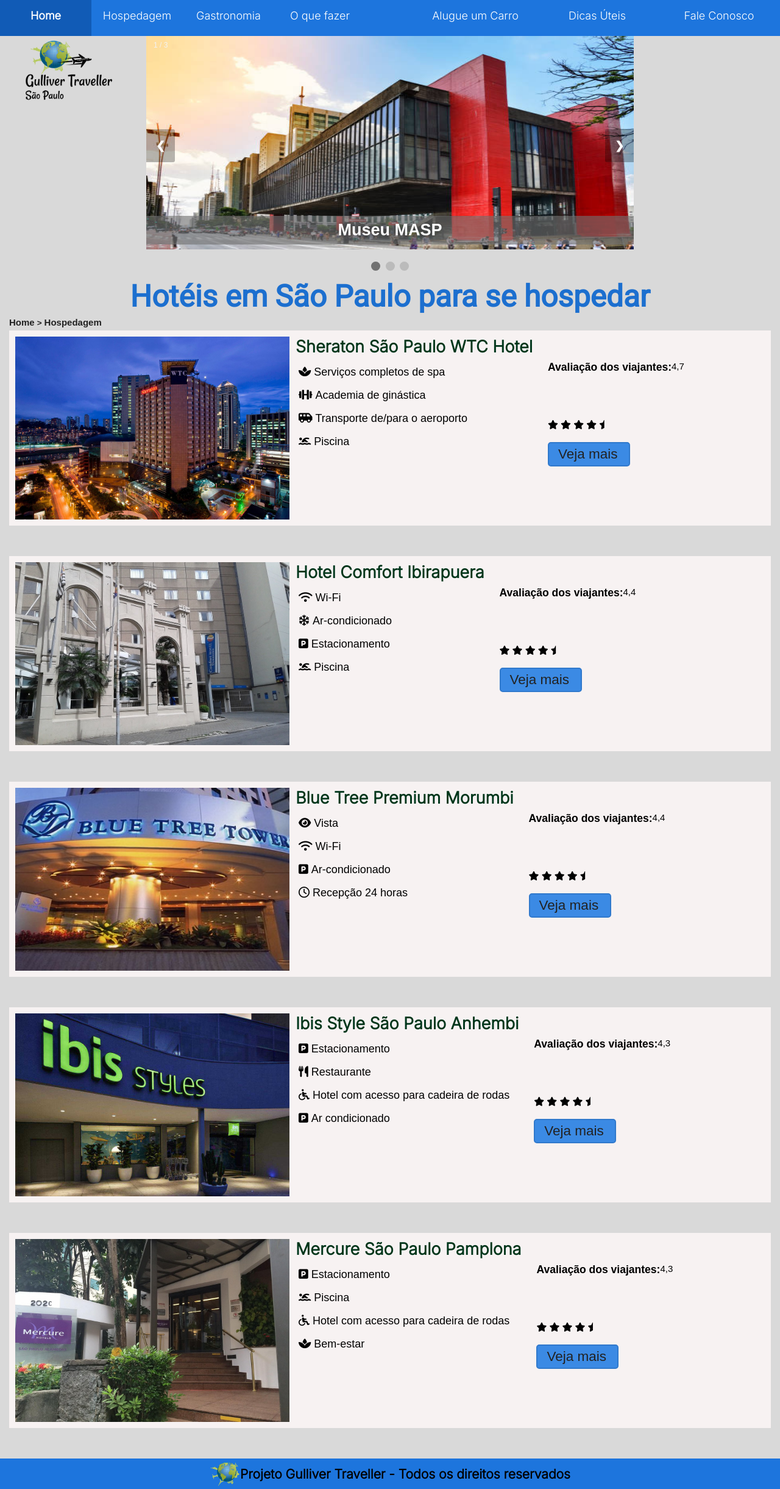
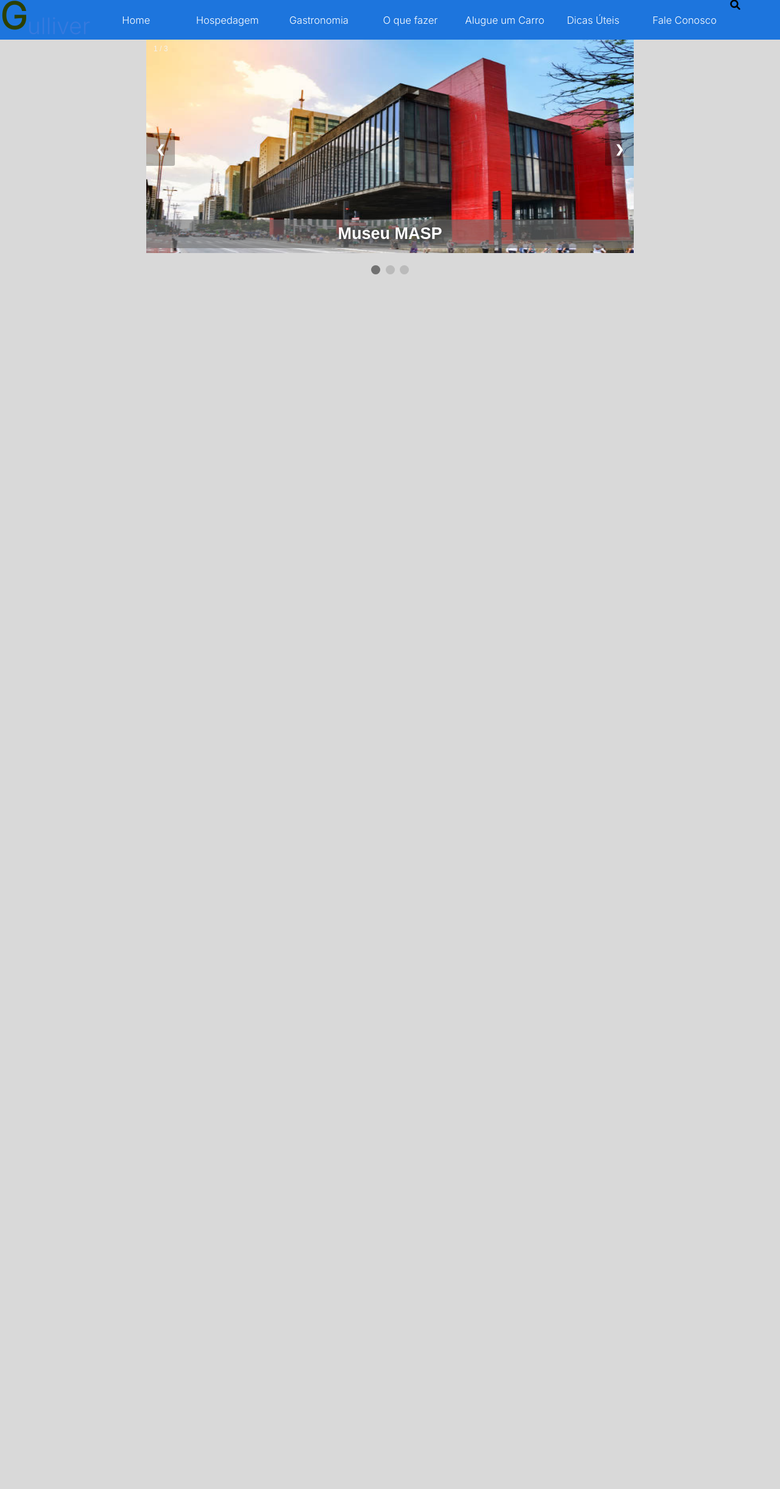
Before and after one commit to AnnylysMedeiros/Gulliver-Traveller--Projeto-FIAP, a PHP site: page / in a window 1280 px wide. Shown: the whole page at 61% size. After the commit the page ends 450 px from the top, so only its background shows below. Run offline with PHP 8.4, Linux system fonts and the light colour scheme; some web fonts are replaced.

Commit message:
Alteração no menu, criação da pagina inicial do site.

```diff
--- a/css/style.css
+++ b/css/style.css
@@ -18,48 +18,51 @@
 }
 
 /*Inicio da estilização do menu */
-.menu_cabecalho {
-    height: 59px;
-    display: block;
-    position: relative;
+
+.corverde {
+    margin-top: -10px;
+    color: #2C4001;
+    font-size: 4rem;
+    font-weight: 900;
+}
+
+.corazul {
+    color: #377ADE;
+    font-size: 2.5rem;
+    margin-top: 20px;
+    font-weight: 500;
+}
+
+.menu,
+.rodape {
     background-color: #1D75DD;
+    display: flex;
+    height: 100%;
+    font-family: 'Inter', sans-serif;
+    font-size: 1.1rem;
+    font-weight: 500;
+    z-index: 10;
 }
 
 .menu a {
     padding: 15px;
     width: 100%;
-    display: block;
+    display: flex;
+    justify-content: center;
+    flex-direction: column;
+    white-space: nowrap;
     text-decoration: none;
     text-align: center;
-    background-color: #1D75DD;
     color: #fff;
     /* #00361B; */
     transition: background-color 1s ease, color 0.9s ease;
 }
 
-.right-floating {
-    justify-content: flex-end;
-}
-
-.left-floating {
-    float: left;
-    justify-content: flex-start;
-}
-
-.menu,
-.rodape {
-    display: flex;
-    height: 100%;
-    font-family: 'Inter', sans-serif;
-    font-size: 1.2rem;
-    font-weight: 500;
-    z-index: 10;
-}
-
 /*Estilização das listas */
 .menu ul {
     list-style: none;
-    position: relative;
+    /* position: relative; */
+
 }
 
 .menuleft>ul>li {
@@ -77,8 +80,15 @@
     position: absolute;
     margin-top: 52px;
     visibility: hidden;
+    background-color: #115bb6;
     z-index: 15;
 }
+
+.menu ul ul li {
+    background-color: #1D75DD;
+
+}
+
 
 .menuleft ul li:hover ul {
     visibility: visible;
@@ -87,16 +97,19 @@
 .menu li:hover>a {
     background-color: #115bb6;
     color: #fff;
-    font-weight: 600;
+    font-size: 1.13rem;
     transition: background-color 1.2s ease, color 0.9s ease;
+}
 
+.menu ul li:hover ul {
+    display: block;
 }
 
 .menuleft ul ul li {
     float: none;
 }
 
-.menuright {
+/* .menuright {
     overflow-x: clip;
     position: relative;
 }
@@ -109,7 +122,7 @@
 .menuright ul li {
     width: 200px;
     height: auto;
-}
+} */
 
 /* .menuleft ul ul li a {
     background-color: #1C6FCF;
@@ -322,7 +335,6 @@
         opacity: 1
     }
 }
-
 /* fim carrossel */
 
 .titulo_principal {
@@ -371,18 +383,15 @@
     text-decoration: underline;
     text-shadow: 0.03em 0.03em 0.03em #333;
 }
-
 /* Fim da estilização do caminho de navegação */
 
 
 /* Inicio do bloco com informações dos hoteis */
-
 .hoteis {
     display: flex;
     margin: 5px 15px 50px 15px;
     background-color: #f7f2f2;
 }
-
 
 .hoteis img {
     width: 40%;
@@ -450,7 +459,6 @@
     background-color: #7cafe9;
     color: #000000;
 }
-
 /* Fim do bloco com informações dos hoteis */
 
 
@@ -479,7 +487,7 @@
         font-size: 1.1rem;
     }
 
-    .menu a {
+    /* .menu a {
         text-align: start;
     }
 
@@ -495,7 +503,7 @@
     .menuright ul li {
         width: 100%;
         float: none;
-    }
+    } */
 
     .logogulliver {
         left: 10vw;
@@ -590,5 +598,4 @@
         width: 100px;
         height: 30px;
     }
-
 }
--- a/index.html
+++ b/index.html
@@ -8,9 +8,12 @@
     <link rel="stylesheet" href="https://cdnjs.cloudflare.com/ajax/libs/font-awesome/6.0.0-beta2/css/all.min.css"
         integrity="sha512-YWzhKL2whUzgiheMoBFwW8CKV4qpHQAEuvilg9FAn5VJUDwKZZxkJNuGM4XkWuk94WCrrwslk8yWNGmY1EduTA=="
         crossorigin="anonymous" referrerpolicy="no-referrer" />
+    <link
+        href="https://fonts.googleapis.com/css?family=Material+Icons|Material+Icons+Outlined|Material+Icons+Two+Tone|Material+Icons+Round|Material+Icons+Sharp"
+        rel="stylesheet">
     <link rel="stylesheet" href="./css/style.css">
 
-    <title>Gulliver Traveller - Hospedagem</title>
+    <title>Home</title>
     <link rel="sortcut icon" href="favicon.ico" type="image/x-icon" />
     <link rel="sortcut icon" href="./imagens/Logotipo Gulliver Traveller-01.png" type="image/png" />
 
@@ -18,14 +21,16 @@
 
 <body>
     <header>
-        <a class="pular_conteudo" href="#conteudo_hospedagem" accesskey="p">Pular para o conteudo principal</a>
+        <!-- <a class="pular_conteudo" href="#conteudo_hospedagem" accesskey="p">Pular para o conteudo principal</a> -->
         <!-- Inicio do menu -->
         <div class="menu_cabecalho">
             <nav class="menu menuleft left-floating">
+                <div class="corverde">G</div>
+                <div class="corazul"> ulliver</div>
                 <ul>
                     <!-- <i class="fas fa-home"></i> -->
-                    <li class="home"><a href="">Home</a></li>
-                    <li><a href="">Hospedagem</a></li>
+                    <li><a href="./index.html">Home</a></li>
+                    <li><a href="./hospedagem.html">Hospedagem</a></li>
                     <li><a href="">Gastronomia</a></li>
                     <li><a href="">O que fazer</a>
                         <ul>
@@ -36,31 +41,24 @@
                             <li><a href="">Entretenimento</a></li>
                         </ul>
                     </li>
+                    <li><a href="">Alugue um Carro</a></li>
+                    <li><a href="">Dicas Úteis</a></li>
+                    <li><a href="">Fale Conosco</a></li>
                 </ul>
+                <i class="fas fa-search"></i>
             </nav>
             <label for="bt_menu" aria-label="Abrir menu">&#9776;</label>
             <input type="checkbox" name="btn_menu" value="menu_checkbox" id="bt_menu">
 
-            <nav class="menu menuright right-floating">
+            <!-- <nav class="menu menuright right-floating">
                 <ul>
                     <li class="itens_da_lista"><a href="">Alugue um Carro</a></li>
                     <li class="itens_da_lista"><a href="">Dicas Úteis</a></li>
                     <li class="itens_da_lista"><a href="">Fale Conosco</a></li>
                 </ul>
-            </nav>
-
-            <!-- <div class="zoomais">
-                <p>A+</p>
-            </div>
-
-            <div class="zoomenos">
-                <p>A-</p>
-            </div> -->
+            </nav> -->
         </div>
         <!-- fim do menu -->
-
-        <img class="logogulliver" src="./imagens/Logotipo Gulliver Traveller-02.png"
-            alt="Logotipo do site Gulliver Traveller">
 
         <!--  inicio carrossel -->
         <div class="slideshow-container">
@@ -98,159 +96,9 @@
         <!-- fim carrossel -->
     </header>
 
-    <main id="conteudo_hospedagem">
-        <h1 class="titulo_principal">Hotéis em São Paulo para se hospedar</h1>
-
-        <nav aria-label="Breadcrumb" class="breadcrumb">
-            <ul>
-                <li><a href="">Home</a></li>
-                <li><span aria-current="page">Hospedagem</span></li>
-            </ul>
-        </nav>
-
-        <article>
-            <section class="hoteis">
-                <img class="imagem_do_hotel" src="./imagens/hotel_sheraton.jpg"
-                    alt="Imagem da faxada do Sheraton São Paulo WTC Hotel">
-                    <div class="bloco_beneficios_hotel">
-                    <h2>Sheraton São Paulo WTC Hotel</h2>
-                    <ul>
-                        <li><i class="icon_beneficios fas fa-spa"></i>Serviços completos de spa</li>
-                        <li><i class="icon_beneficios fas fa-dumbbell"></i>Academia de ginástica</li>
-                        <li><i class="icon_beneficios fas fa-shuttle-van"></i>Transporte de/para o aeroporto</li>
-                        <li><i class="icon_beneficios fas fa-swimmer"></i>Piscina</li>
-                    </ul>
-                </div>
-                <div class="classificao_hotel">
-                    <div class="titulo_avaliacao">
-                        <h3>Avaliação dos viajantes:</h3>
-                        <div class="nota">4,7</div>
-                    </div>
-                    <i class="fas fa-star"></i>
-                    <i class="fas fa-star"></i>
-                    <i class="fas fa-star"></i>
-                    <i class="fas fa-star"></i>
-                    <i class="fas fa-star-half"></i>
-                    <a href="hoteis.html#sheraton" title="Informações do Hotel Sheraton">Veja mais</a>
-                </div>
-            </section>
-
-            <section class="hoteis">
-                <img class="imagem_do_hotel" src="./imagens/hotel_comfort.jpg"
-                    alt="Imagem da faxada do Hotel Comfort Ibirapuera">
-                <div class="bloco_beneficios_hotel">
-                    <h2>Hotel Comfort Ibirapuera</h2>
-                    <ul>
-                        <li><i class="icon_beneficios fas fa-wifi"></i>Wi-Fi</li>
-                        <li><i class="icon_beneficios far fa-snowflake"></i>Ar-condicionado</li>
-                        <li><i class="icon_beneficios fas fa-parking"></i>Estacionamento</li>
-                        <li><i class="icon_beneficios fas fa-swimmer"></i>Piscina</li>
-                    </ul>
-                </div>
-                <div class="classificao_hotel">
-                    <div class="titulo_avaliacao">
-                        <h3>Avaliação dos viajantes:</h3>
-                        <div class="nota">4,4</div>
-                    </div>
-                    <i class="fas fa-star"></i>
-                    <i class="fas fa-star"></i>
-                    <i class="fas fa-star"></i>
-                    <i class="fas fa-star"></i>
-                    <i class="fas fa-star-half"></i>
-                    <a href="hoteis.html#confort" title="Informações do Hotel Confort Ibirapuera">Veja mais</a>
-                </div>
-            </section>
-
-            <section class="hoteis">
-                <img class="imagem_do_hotel" src="./imagens/hotel_blue_tree.jpg"
-                    alt="imagem da faxada do hotel Blue Tree Premium Morumbi">
-                <div class="bloco_beneficios_hotel">
-                    <h2>Blue Tree Premium Morumbi</h2>
-                    <ul>
-                        <li><i class="icon_beneficios fas fa-eye"></i>Vista</li>
-                        <li><i class="icon_beneficios fas fa-wifi"></i>Wi-Fi</li>
-                        <li><i class="icon_beneficios fas fa-parking"></i>Ar-condicionado</li>
-                        <li><i class="icon_beneficios far fa-clock"></i>Recepção 24 horas</li>
-                    </ul>
-                </div>
-                <div class="classificao_hotel">
-                    <div class="titulo_avaliacao">
-                        <h3>Avaliação dos viajantes:</h3>
-                        <div class="nota">4,4</div>
-                    </div>
-                    <i class="fas fa-star"></i>
-                    <i class="fas fa-star"></i>
-                    <i class="fas fa-star"></i>
-                    <i class="fas fa-star"></i>
-                    <i class="fas fa-star-half"></i>
-                    <a href="hoteis.html#bluetree" title="Informações do Hotel Blue Tree">Veja mais</a>
-                </div>
-            </section>
-
-            <section class="hoteis">
-                <img class="imagem_do_hotel" src="./imagens/hotel_ibis.jpg"
-                    alt="Imagem da faxada do hotel Ibis Style São Paulo Anhembi">
-                <div class="bloco_beneficios_hotel">
-                    <h2>Ibis Style São Paulo Anhembi</h2>
-                    <ul>
-                        <li><i class="icon_beneficios fas fa-parking"></i>Estacionamento</li>
-                        <li><i class="icon_beneficios fas fa-utensils"></i>Restaurante</li>
-                        <li><i class="icon_beneficios fas fa-wheelchair"></i>Hotel com acesso para cadeira de rodas</li>
-                        <li><i class="icon_beneficios fas fa-parking"></i>Ar condicionado</li>
-                    </ul>
-                </div>
-                <div class="classificao_hotel">
-                    <div class="titulo_avaliacao">
-                        <h3>Avaliação dos viajantes:</h3>
-                        <div class="nota">4,3</div>
-                    </div>
-                    <i class="fas fa-star"></i>
-                    <i class="fas fa-star"></i>
-                    <i class="fas fa-star"></i>
-                    <i class="fas fa-star"></i>
-                    <i class="fas fa-star-half"></i>
-                    <a href="hoteis.html#ibis" title="Informações do Hotel Ibis Style">Veja mais</a>
-                </div>
-            </section>
-
-            <section class="hoteis">
-                <img class="imagem_do_hotel" src="./imagens/hotel_mercure.jpg"
-                    alt="imagem da faxada do hotel Mercure São Paulo Pamplona">
-                <div class="bloco_beneficios_hotel">
-                    <h2>Mercure São Paulo Pamplona</h2>
-                    <ul>
-                        <li><i class="icon_beneficios fas fa-parking"></i>Estacionamento</li>
-                        <li><i class="icon_beneficios fas fa-swimmer"></i>Piscina</li>
-                        <li><i class="icon_beneficios fas fa-wheelchair"></i>Hotel com acesso para cadeira de rodas</li>
-                        <li><i class="icon_beneficios fas fa-spa"></i>Bem-estar</li>
-                    </ul>
-                </div>
-                <div class="classificao_hotel">
-                    <div class="titulo_avaliacao">
-                        <h3>Avaliação dos viajantes:</h3>
-                        <div class="nota">4,3</div>
-                    </div>
-                    <i class="fas fa-star"></i>
-                    <i class="fas fa-star"></i>
-                    <i class="fas fa-star"></i>
-                    <i class="fas fa-star"></i>
-                    <i class="fas fa-star-half"></i>
-                    <a href="hoteis.html#mercure" title="Informações do Hotel Mercure">Veja mais</a>
-                </div>
-            </section>
-        </article>
-    </main>
 
 
-    <footer class="rodape">
-        <img src="./imagens/Logotipo Gulliver Traveller-01.png" alt="Logotipo do site Gulliver Traveller" width="50px">
-        <h3>Projeto Gulliver Traveller - Todos os direitos reservados </h3>
-    </footer>
-
     <script src="./js/carrossel.js"></script>
-
 </body>
 
-
-
 </html>
```
Also changed, not shown: hospedagem.html (added, +258 -0 lines), hoteis.html (+5 -5 lines).
